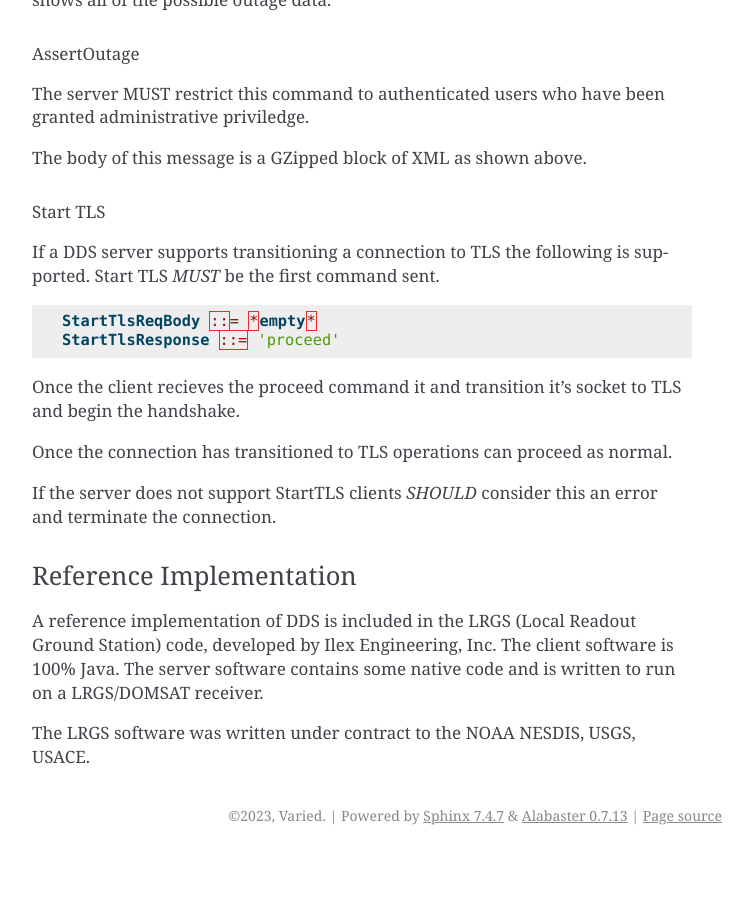
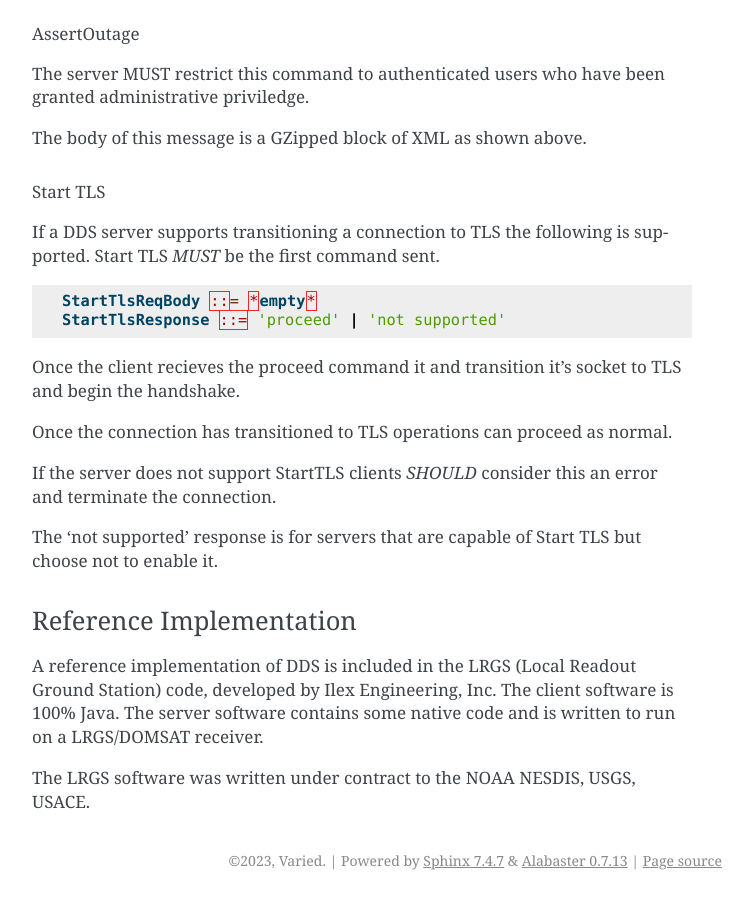
Before and after one commit to opendcs/dcs_standards, a Sphinx documentation site: the page built from source/dds.rst, in a window 1280 px wide and 900 px high, scrolled down 40013 px. Shown: the whole window, without its empty margins (388-1141 px from the left). Built offline with Sphinx 7.4.7, drawn with Linux system fonts in a browser that asks for light colours; before the commit the page ends 40868 px from its top, so only the background shows below that.

Commit message:
Rename files, minor updates to Start TLS section.

```diff
--- a/source/dds-14.rst
+++ b/source/dds.rst
@@ -1401,7 +1401,7 @@ is supported. Start TLS *MUST* be the first command sent.
 ..  code-block:: ebnf
 
    StartTlsReqBody ::= *empty*
-   StartTlsResponse ::= 'proceed'
+   StartTlsResponse ::= 'proceed' | 'not supported'
 
 Once the client recieves the proceed command it and transition it's socket
 to TLS and begin the handshake.
@@ -1410,6 +1410,9 @@ Once the connection has transitioned to TLS operations can proceed as normal.
 
 If the server does not support StartTLS clients *SHOULD* consider this an error
 and terminate the connection.
+
+The 'not supported' response is for servers that are capable of Start TLS but choose
+not to enable it.
 
 Reference Implementation
 ========================
--- a/source/index.rst
+++ b/source/index.rst
@@ -10,7 +10,7 @@ Welcome to DCS Standards Documents's documentation!
    :maxdepth: 1
    :caption: Standards:
 
-   dds-14.rst
+   dds.rst
    damsnt-8.2.rst
    hrit-r1.rst
 
```
Also changed, not shown: other parts of source/dds.rst (+3 -3 lines).
